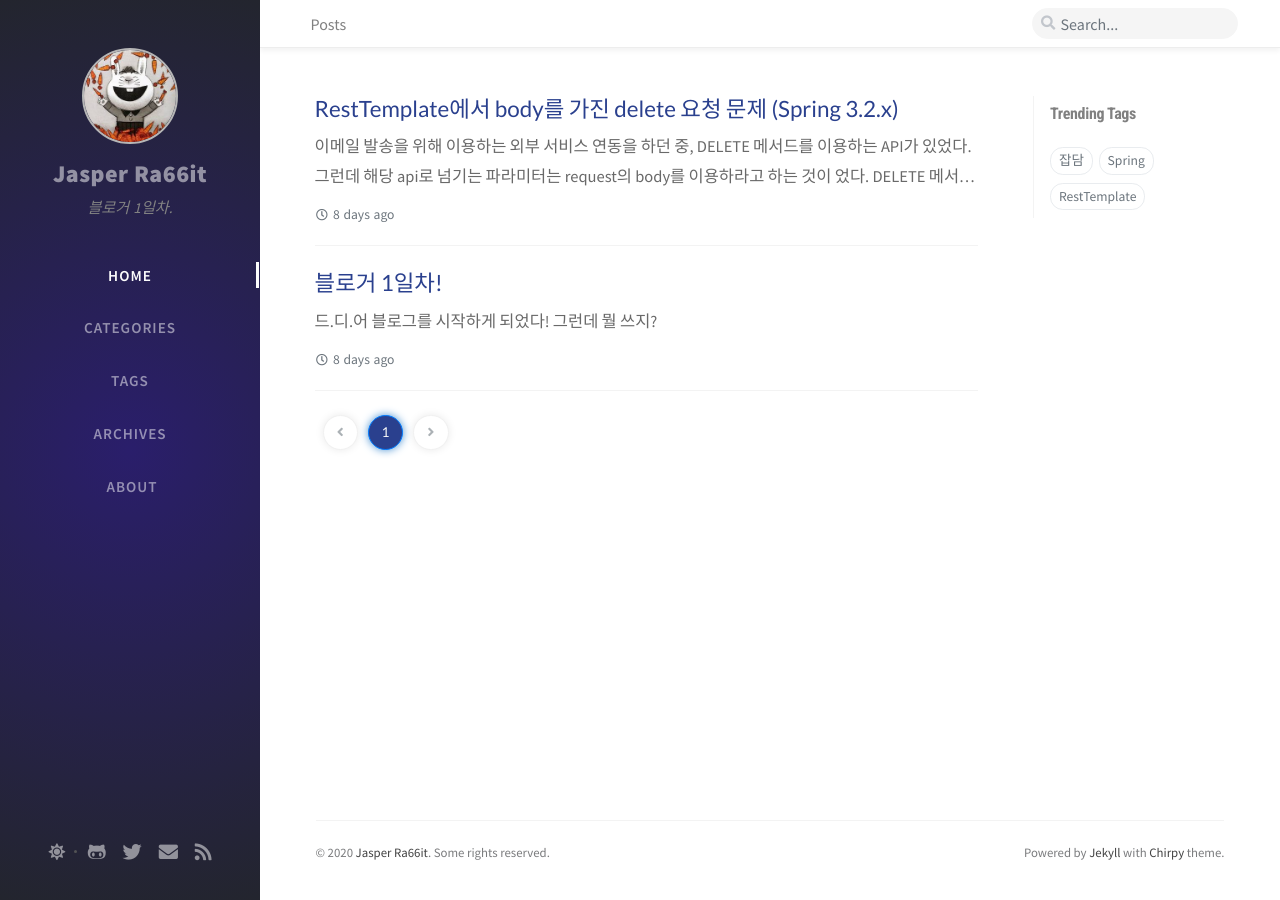
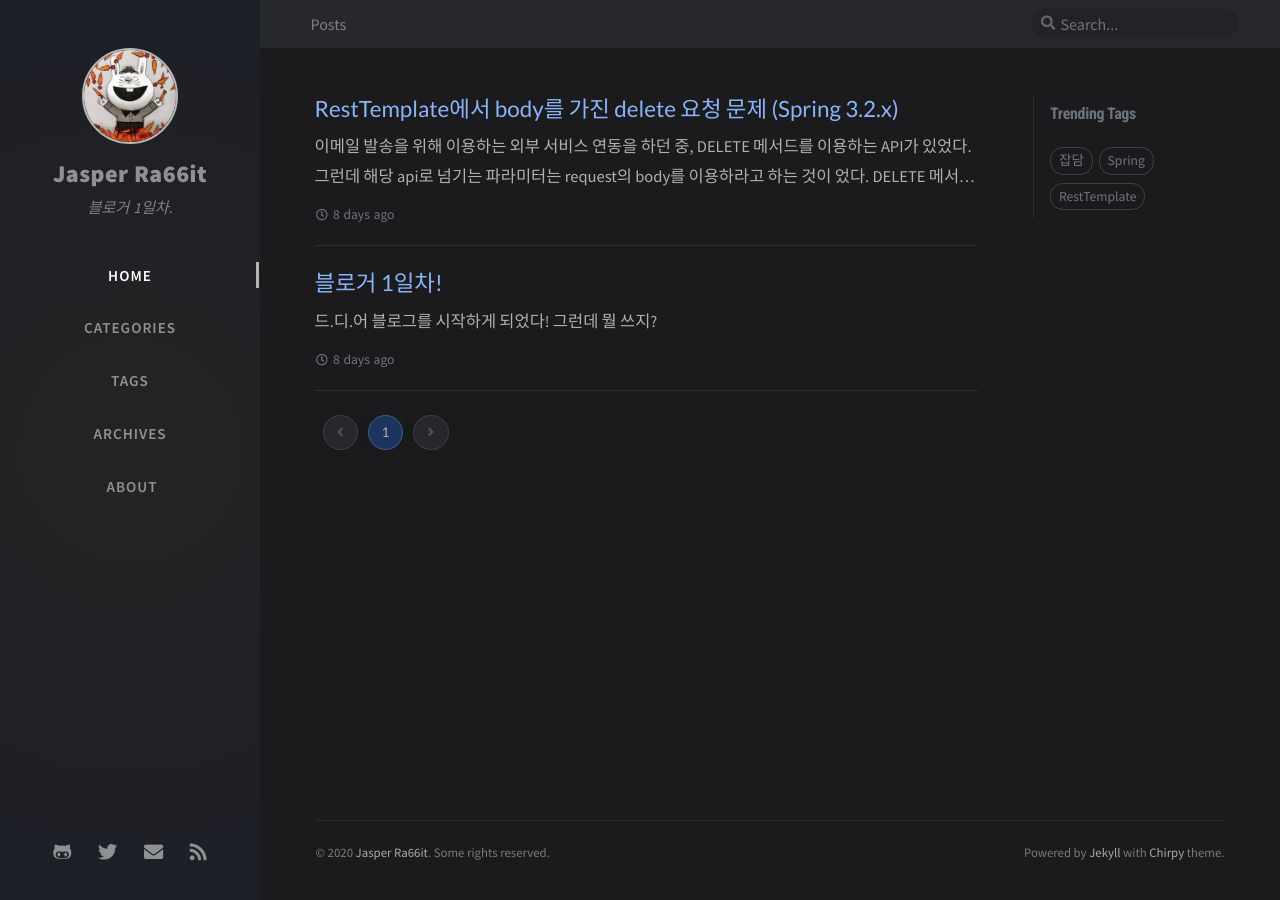
Before and after one commit to jasper-rabbit/jasper-rabbit.github.io, a Jekyll site: the page built from index.html, in a window 1280 px wide. Built offline with Jekyll 4.4.1, drawn with Linux system fonts in a browser that asks for light colours; nearby versions of some CDN libraries; the list of posts is cut into pages by our own code; comment, search, counter and statistics services are not loaded.

```diff
--- a/_config.yml
+++ b/_config.yml
@@ -47,7 +47,7 @@ google_site_verification: google_meta_tag_verification # change to your verifica
 
 # Only if your site type is GitHub Project sites and doesn't have a custom domain,
 # change below value to '/projectname'.
-baseurl: '/jasper-rabbit.github.io'
+# baseurl: ''
 
 # Change to your timezone › http://www.timezoneconverter.com/cgi-bin/findzone/findzone
 timezone: Asia/Seoul
@@ -77,7 +77,7 @@ disqus:
 #
 #     dark   - Use the dark color scheme
 #
-theme_mode: dual
+theme_mode: dark
 
 # boolean type, global switch for ToC in posts.
 toc: true
@@ -188,6 +188,7 @@ exclude:
 sitemap_exclude:  # Sitemap will exclude the following items.
   fuzzy:
     - /assets/
+    - /temp/
   accurate:
     - /norobots/
     - /tabs/
```
